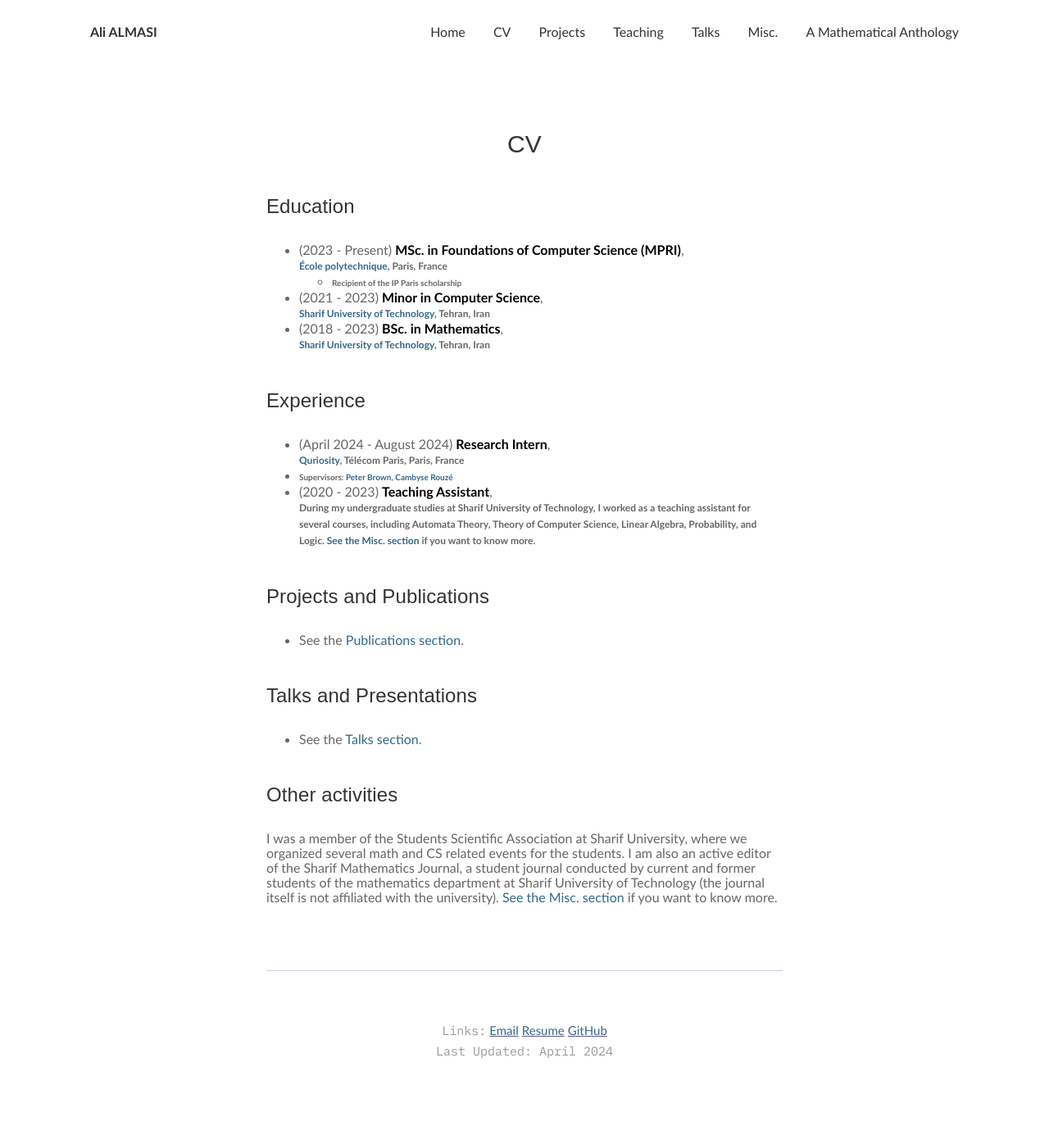
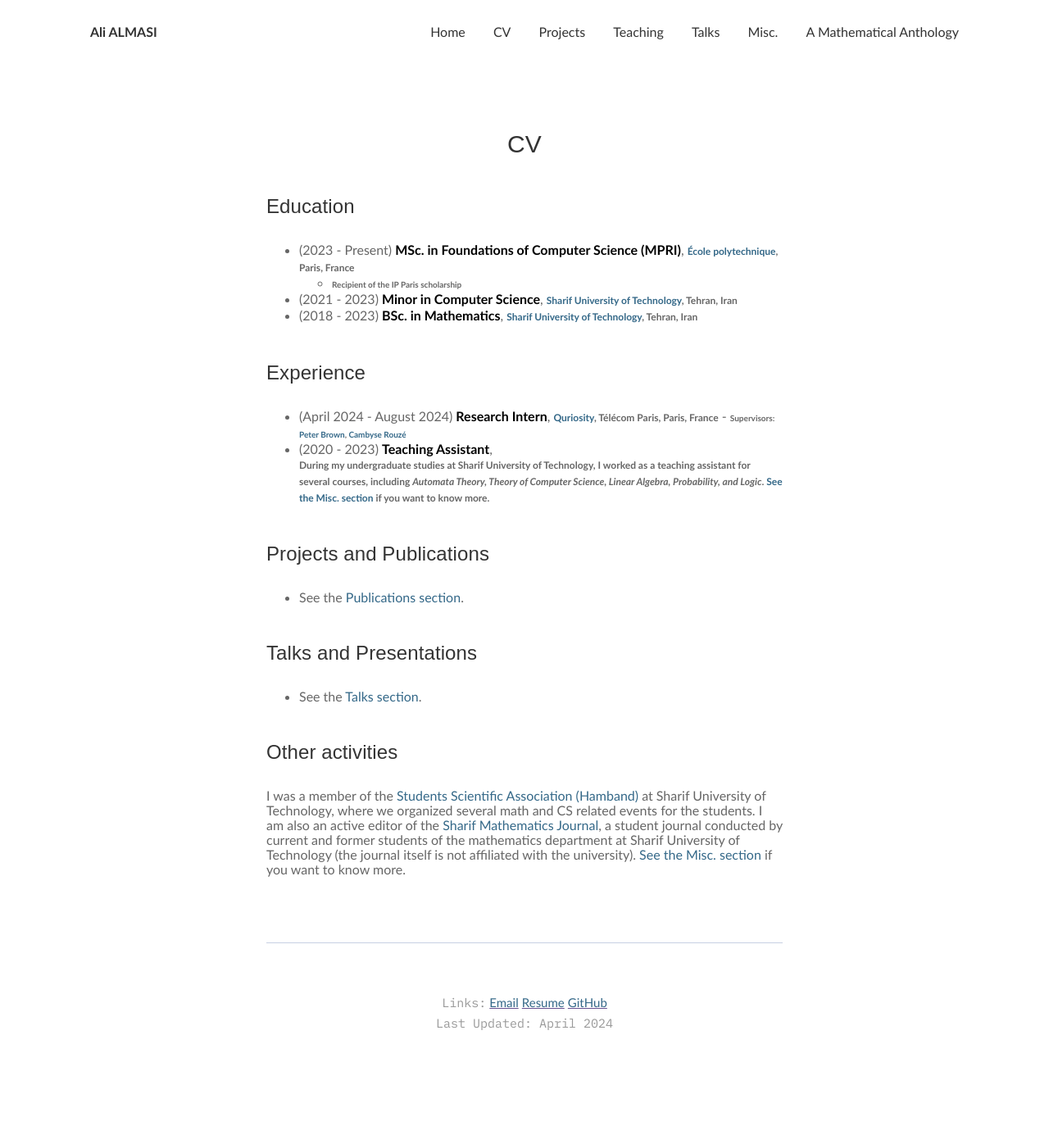
Before and after one commit to ali-almasi/ali-almasi.github.io, a Jekyll site: the page built from _pages/2_cv.md, in a window 1280 px wide. Shown: the whole page at 82% size. Built offline with Jekyll 4.4.1, drawn with Linux system fonts in a browser that asks for light colours; after the commit the page ends 1351 px from its top, so only the background shows below that.

Commit message:
Update 2_cv.md

```diff
--- a/_pages/2_cv.md
+++ b/_pages/2_cv.md
@@ -4,20 +4,20 @@ title: CV
 permalink: /curriculum-vitae/
 ---
 ### Education
-*   (2023 - Present) <span style="font-weight:700;color:black;font-size:16px">MSc. in Foundations of Computer Science (MPRI)</span>,\
+*   (2023 - Present) <span style="font-weight:700;color:black;font-size:16px">MSc. in Foundations of Computer Science (MPRI)</span>,
 	 <span style="font-weight:700;font-size:12px">[École polytechnique](https://www.polytechnique.edu/), Paris, France</span>
 	 - <span style="font-weight:700;font-size:10px">Recipient of the IP Paris scholarship</span>
-*   (2021 - 2023) <span style="font-weight:700;color:black;font-size:16px">Minor in Computer Science</span>,\
+*   (2021 - 2023) <span style="font-weight:700;color:black;font-size:16px">Minor in Computer Science</span>,
 	 <span style="font-weight:700;font-size:12px">[Sharif University of Technology](https://en.sharif.edu/), Tehran, Iran</span>
-*   (2018 - 2023) <span style="font-weight:700;color:black;font-size:16px">BSc. in Mathematics</span>,\
+*   (2018 - 2023) <span style="font-weight:700;color:black;font-size:16px">BSc. in Mathematics</span>,
 	 <span style="font-weight:700;font-size:12px">[Sharif University of Technology](https://en.sharif.edu/), Tehran, Iran</span>
 
 ### Experience
-*   (April 2024 - August 2024) <span style="font-weight:700;color:black;font-size:16px">Research Intern</span>,\
+*   (April 2024 - August 2024) <span style="font-weight:700;color:black;font-size:16px">Research Intern</span>,
 	 <span style="font-weight:700;font-size:12px">[Quriosity](https://quriosity.telecom-paris.fr/), Télécom Paris, Paris, France</span>
-  - <span style="font-weight:700;font-size:10px">Supervisors: [Peter Brown](https://peterjbrown519.github.io/), [Cambyse Rouzé](https://www.xn--cambyserouz-lbb.fr)</span>
+  	- <span style="font-weight:700;font-size:10px">Supervisors: [Peter Brown](https://peterjbrown519.github.io/), [Cambyse Rouzé](https://www.xn--cambyserouz-lbb.fr)</span>
 *   (2020 - 2023) <span style="font-weight:700;color:black;font-size:16px">Teaching Assistant</span>,\
-	 <span style="font-weight:700;font-size:12px">During my undergraduate studies at Sharif University of Technology, I worked as a teaching assistant for several courses, including Automata Theory, Theory of Computer Science, Linear Algebra, Probability, and Logic. [See the Misc. section](https://ali-almasi.github.io/misc/) if you want to know more.</span>
+	 <span style="font-weight:700;font-size:12px">During my undergraduate studies at Sharif University of Technology, I worked as a teaching assistant for several courses, including *Automata Theory, Theory of Computer Science, Linear Algebra, Probability, and Logic*. [See the Misc. section](https://ali-almasi.github.io/misc/) if you want to know more.</span>
 
 
 ### Projects and Publications
@@ -30,4 +30,4 @@ permalink: /curriculum-vitae/
 
 ### Other activities
 
-I was a member of the Students Scientific Association at Sharif University, where we organized several math and CS related events for the students. I am also an active editor of the Sharif Mathematics Journal, a student journal conducted by current and former students of the mathematics department at Sharif University of Technology (the journal itself is not affiliated with the university). [See the Misc. section](https://ali-almasi.github.io/misc/) if you want to know more.
+I was a member of the [Students Scientific Association (Hamband)](https://hamband.math.sharif.ir/wiki/%D8%A7%D8%B9%D8%B6%D8%A7%DB%8C_%D9%87%D9%85%D8%A8%D9%86%D8%AF/%D8%AF%D8%A7%D9%86%D8%B4%D9%86%D8%A7%D9%85%D9%87) at Sharif University of Technology, where we organized several math and CS related events for the students. I am also an active editor of the [Sharif Mathematics Journal](https://sharif-math-journal.github.io/), a student journal conducted by current and former students of the mathematics department at Sharif University of Technology (the journal itself is not affiliated with the university). [See the Misc. section](https://ali-almasi.github.io/misc/) if you want to know more.
```
